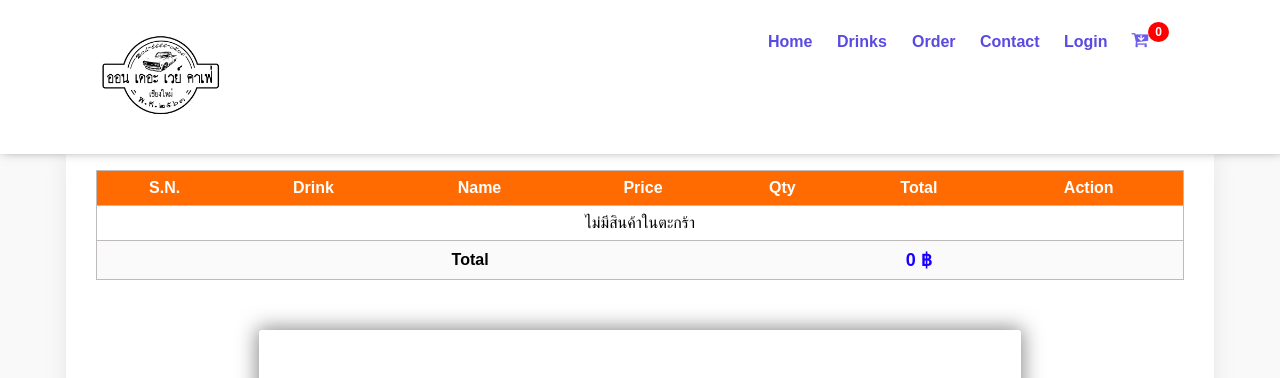
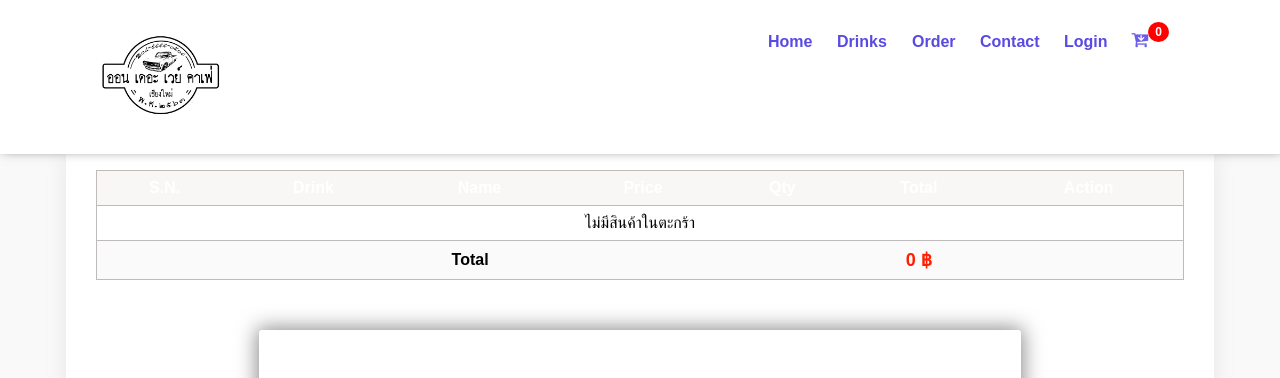
Before and after one commit to pornnapa2546/on, a PHP site: page /order.html in a window 1280 px wide. Shown: the top 378 px of the page. Run offline with PHP 8.4, Linux system fonts and the light colour scheme.

Commit message:
แก้

```diff
--- a/css/style.css
+++ b/css/style.css
@@ -447,7 +447,7 @@ fieldset legend {
 }
 
 .tbl-full thead {
-  background: #ff6b00;
+  background: #f9f7f6;
   color: #fff;
 }
 
@@ -461,7 +461,7 @@ fieldset legend {
 }
 
 #order-total {
-  color: #1900ff;
+  color: #ff1e00;
   font-size: 18px;
 }
 
```
